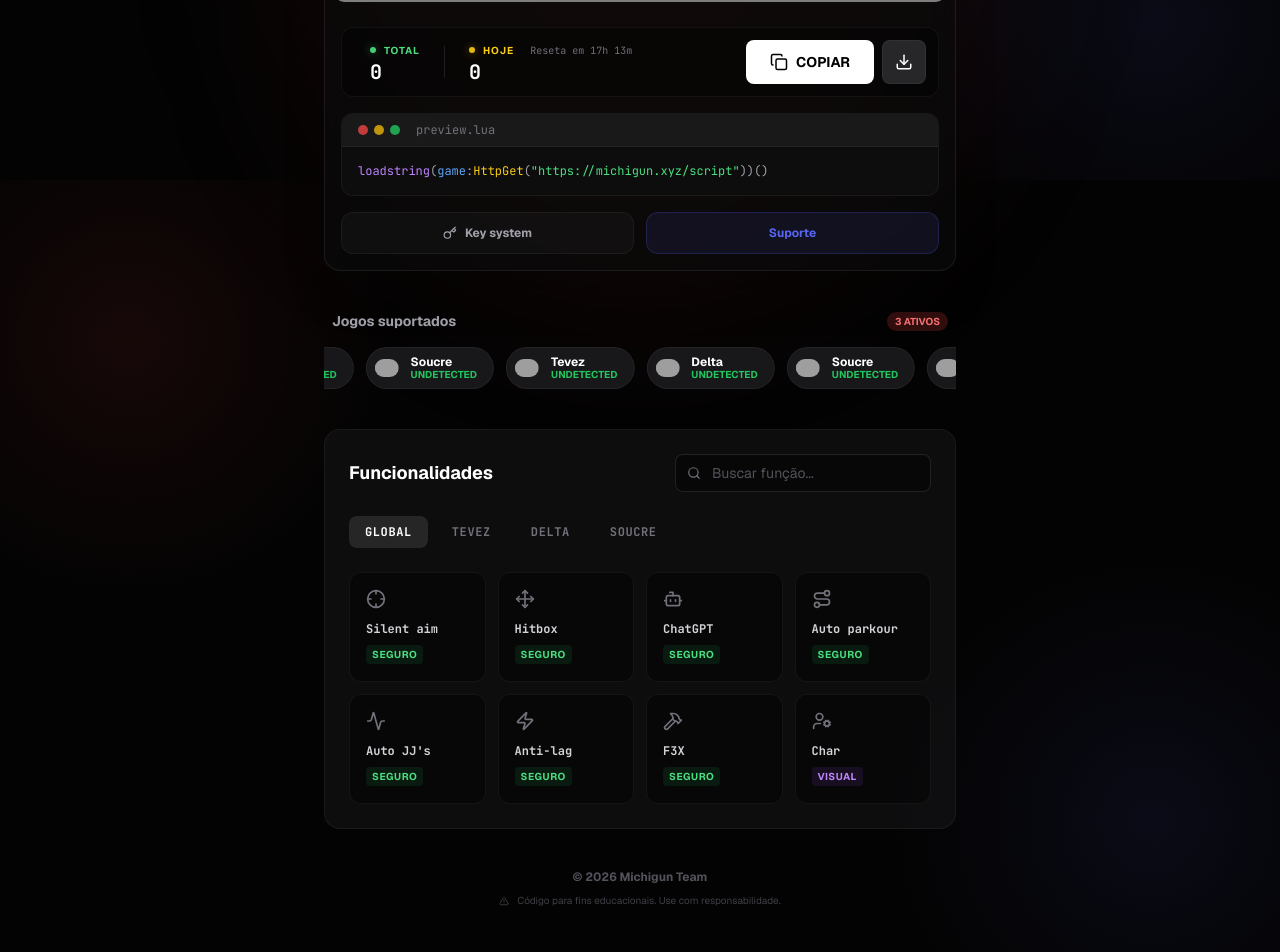
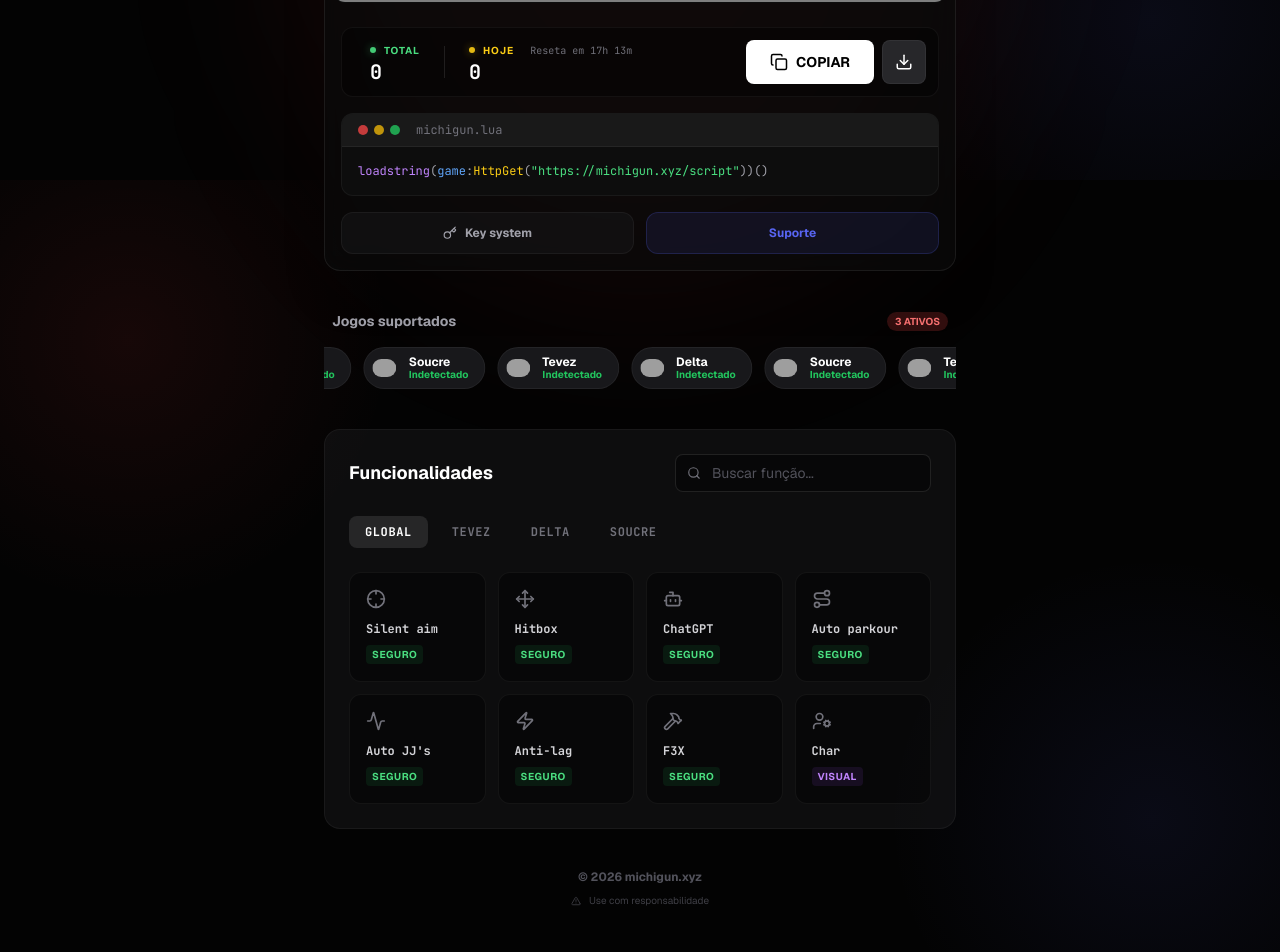
Before and after one commit to M0vi/michigun, a Next.js app: page / in a window 1280 px wide. Shown: the part 620-1572 px from the top of the page. Built offline with nearby package versions, Linux system fonts and the light colour scheme; no server answers; the database is empty; grey boxes are pictures that could not be loaded.

Commit message:
update page.tsx

```diff
--- a/app/page.tsx
+++ b/app/page.tsx
@@ -183,7 +183,7 @@ export default function Home() {
                   <div className="w-2.5 h-2.5 rounded-full bg-yellow-500/80" />
                   <div className="w-2.5 h-2.5 rounded-full bg-green-500/80" />
                 </div>
-                <span className="text-zinc-500 ml-2">preview.lua</span>
+                <span className="text-zinc-500 ml-2">michigun.lua</span>
               </div>
               <div className="p-4 overflow-x-auto">
                 <CodeBlock code={CONFIG.script} />
@@ -235,7 +235,7 @@ export default function Home() {
                   />
                   <div className="flex flex-col">
                     <span className="text-xs font-bold text-white leading-none">{game.name}</span>
-                    <span className="text-[10px] text-green-500 font-bold leading-none mt-0.5">UNDETECTED</span>
+                    <span className="text-[10px] text-green-500 font-bold leading-none mt-0.5">Indetectado</span>
                   </div>
                 </div>
               ))}
@@ -246,10 +246,10 @@ export default function Home() {
       <FeatureSection />
 
       <footer className="text-center pb-8 space-y-2">
-        <p className="text-xs font-bold text-zinc-600">© 2026 Michigun Team</p>
+        <p className="text-xs font-bold text-zinc-600">© 2026 michigun.xyz</p>
         <div className="flex items-center justify-center gap-2 text-[10px] text-zinc-700">
            <AlertTriangle size={10} />
-           <span>Código para fins educacionais. Use com responsabilidade.</span>
+           <span>Use com responsabilidade</span>
         </div>
       </footer>
 
```
